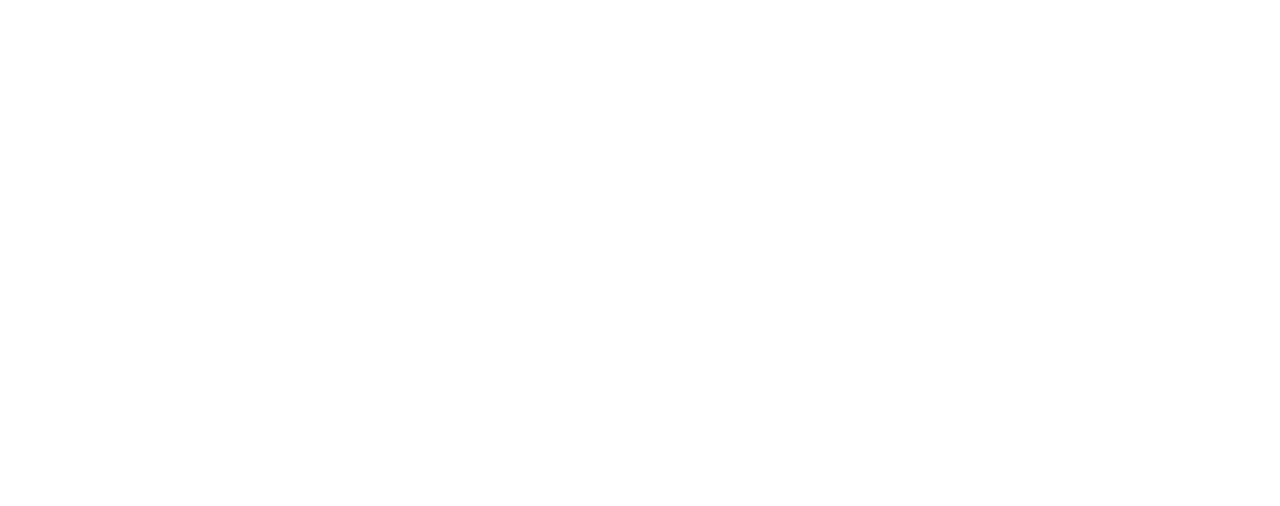
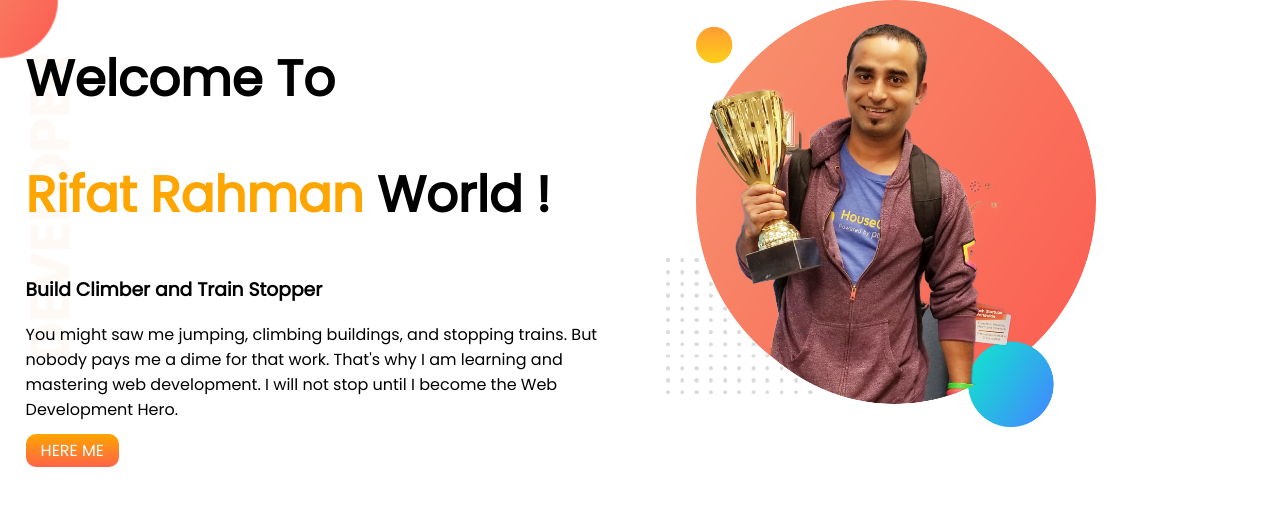
Before and after one commit to rifatrahman1/developer-portfolio-3, a plain HTML site: page index.html in a window 1280 px wide. Drawn offline with Linux system fonts and the light colour scheme.

Commit message:
top banner added

```diff
--- a/index.html
+++ b/index.html
@@ -6,11 +6,30 @@
     <meta http-equiv="X-UA-Compatible" content="IE=edge">
     <meta name="viewport" content="width=device-width, initial-scale=1.0">
     <title>Rifat Portfolio</title>
+    <link rel="preconnect" href="https://fonts.googleapis.com">
+    <link rel="preconnect" href="https://fonts.gstatic.com" crossorigin>
+    <link href="https://fonts.googleapis.com/css2?family=Poppins&display=swap" rel="stylesheet">
     <link rel="stylesheet" href="style.css">
 </head>
 
 <body>
-
+    <section class="top-banner">
+        <div class="half-width">
+            <h1>Welcome To</h1>
+            <h1><span class="orange-color">Rifat Rahman</span> World !</h1>
+            <h3>Build Climber and Train Stopper</h3>
+            <p>You might saw me jumping, climbing buildings, and stopping trains. But nobody pays me a dime for that
+                work.
+                That's why I am learning and mastering web development. I will not stop until I become the Web
+                Development
+                Hero.
+            </p>
+            <a class="link-button" target="_blank" href="https://www.linkedin.com/company/programminghero/">HERE ME</a>
+        </div>
+        <div class="half-width">
+            <img src="images/jhankar.png" alt="">
+    </section>
+    </div>
 </body>
 
 </html>
--- a/style.css
+++ b/style.css
@@ -0,0 +1,40 @@
+body {
+    font-family: 'Poppins', sans-serif;
+    margin: 0;
+}
+
+h1 {
+    font-size: 50px;
+
+}
+
+.orange-color {
+    color: orange;
+}
+
+section {
+    display: flex;
+}
+
+.half-width {
+    width: 50%;
+    padding-left: 2%;
+}
+
+.half-width img {
+    width: 70%;
+}
+
+.link-button {
+    text-decoration: none;
+    background-image: linear-gradient(orange, tomato);
+    padding: 5px 15px;
+    color: white;
+    border-radius: 10px;
+    font-weight: 700px;
+}
+
+.top-banner {
+    background-image: url(images/top-banner.png);
+    background-repeat: no-repeat;
+}
```
